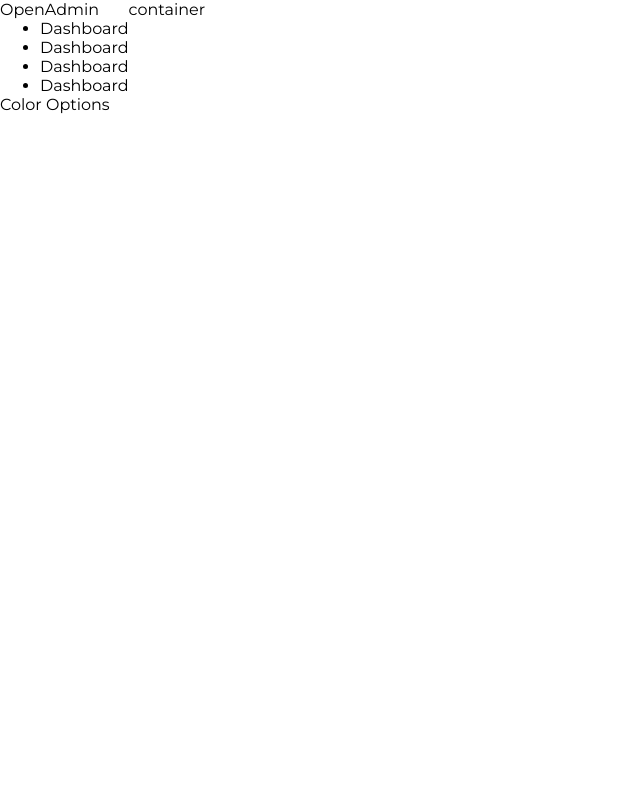
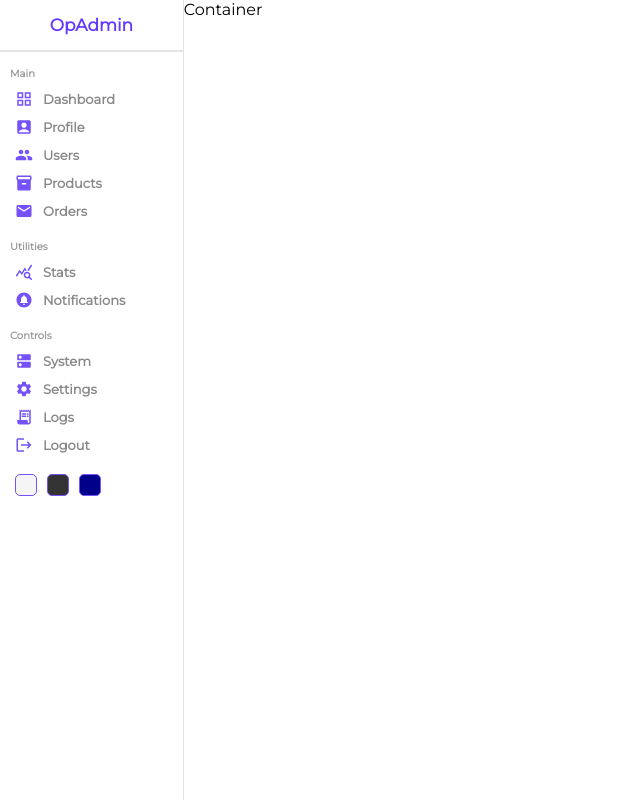
Before and after one commit to dhirendralive9/react-admin-dashboard, a React (Create React App) app: page / in a window 1280 px wide. Shown: the whole page, without its empty margins (0-640 px from the left). Built offline with nearby package versions, Linux system fonts and the light colour scheme.

Commit message:
completed the Sidebar,added material UI.

```diff
--- a/package.json
+++ b/package.json
@@ -3,6 +3,10 @@
   "version": "0.1.0",
   "private": true,
   "dependencies": {
+    "@emotion/react": "^11.9.3",
+    "@emotion/styled": "^11.9.3",
+    "@mui/icons-material": "^5.8.4",
+    "@mui/material": "^5.8.6",
     "@testing-library/jest-dom": "^5.16.4",
     "@testing-library/react": "^13.3.0",
     "@testing-library/user-event": "^13.5.0",
--- a/src/components/sidebar/Sidebar.jsx
+++ b/src/components/sidebar/Sidebar.jsx
@@ -1,30 +1,81 @@
 import './sidebar.scss';
+import GridViewIcon from '@mui/icons-material/GridView';
+import AccountBoxIcon from '@mui/icons-material/AccountBox';
+import GroupIcon from '@mui/icons-material/Group';
+import Inventory2Icon from '@mui/icons-material/Inventory2';
+import LocalPostOfficeIcon from '@mui/icons-material/LocalPostOffice';
+import QueryStatsIcon from '@mui/icons-material/QueryStats';
+import CircleNotificationsIcon from '@mui/icons-material/CircleNotifications';
+import DnsIcon from '@mui/icons-material/Dns';
+import SettingsIcon from '@mui/icons-material/Settings';
+import ReceiptLongIcon from '@mui/icons-material/ReceiptLong';
+import LogoutIcon from '@mui/icons-material/Logout';
 
 export const Sidebar = () => {
   return (
     <div className='sidebar'>
         <div className="top">
             <span className="logo">
-                OpenAdmin
+                OpAdmin
             </span>
         </div>
+        <hr />
         <div className="center">
             <ul>
+                <p className="title">Main</p>
                 <li>
+                    <GridViewIcon className='icon'/>
                     <span>Dashboard</span>
                 </li>
                 <li>
-                    <span>Dashboard</span>
+                    <AccountBoxIcon className='icon'/>
+                    <span>Profile</span>
                 </li>
                 <li>
-                    <span>Dashboard</span>
+                    <GroupIcon className='icon'/>
+                    <span>Users</span>
                 </li>
                 <li>
-                    <span>Dashboard</span>
+                    <Inventory2Icon className='icon'/>
+                    <span>Products</span>
+                </li>
+                <li>
+                    <LocalPostOfficeIcon className='icon'/>
+                    <span>Orders</span>
+                </li>
+                <p className="title">Utilities</p>
+                <li>
+                    <QueryStatsIcon className='icon'/>
+                    <span>Stats</span>
+                </li>
+                <li>
+                   <CircleNotificationsIcon className='icon'/>
+                    <span>Notifications</span>
+                </li>
+                <p className="title">Controls</p>
+                <li>
+                    <DnsIcon className='icon'/>
+                    <span>System</span>
+                </li>
+                <li>
+                    <SettingsIcon className='icon'/>
+                    <span>Settings</span>
+                </li>
+                <li>
+                    <ReceiptLongIcon className='icon'/>
+                    <span>Logs</span>
+                </li>
+                <li>
+                    <LogoutIcon className='icon'/>
+                    <span>Logout</span>
                 </li>
             </ul>
         </div>
-        <div className="bottom">Color Options</div>
+        <div className="bottom">
+            <div className="colorOption"></div>
+            <div className="colorOption"></div>
+            <div className="colorOption"></div>
+        </div>
     </div>
   )
 }
--- a/src/components/sidebar/sidebar.scss
+++ b/src/components/sidebar/sidebar.scss
@@ -0,0 +1,90 @@
+.sidebar {
+    flex: 1;
+    border-right: 0.5px solid rgb(230, 227, 227);
+    min-height: 100vh;
+    background-color: white;
+
+    .top {
+      height: 50px;
+      display: flex;
+      align-items: center;
+      justify-content: center;
+
+      .logo {
+        font-size: 17px;
+        font-weight: bold;
+        color: #6439ff;
+      }
+    }
+
+    hr {
+      height: 0;
+      border: 0.5px solid rgb(230, 227, 227);
+    }
+
+    .center {
+      padding-left: 10px;
+
+      ul {
+        list-style: none;
+        margin: 0;
+        padding: 0;
+
+        .title {
+          font-size: 10px;
+          font-weight: bold;
+          color: #999;
+          margin-top: 15px;
+          margin-bottom: 5px;
+        }
+
+        li {
+          display: flex;
+          align-items: center;
+          padding: 5px;
+          cursor: pointer;
+
+          &:hover {
+            background-color: #ece8ff;
+          }
+
+          .icon {
+            font-size: 18px;
+            color: #7451f8;
+          }
+
+          span{
+              font-size: 13px;
+              font-weight: 600;
+              color: #888;
+              margin-left: 10px;
+          }
+        }
+      }
+    }
+
+    .bottom{
+        display: flex;
+        align-items: center;
+        margin: 10px;
+
+        .colorOption{
+            width: 20px;
+            height: 20px;
+            border-radius: 5px;
+            border: 1px solid #7451f8;
+            cursor: pointer;
+            margin: 5px;
+
+            &:nth-child(1){
+                background-color: whitesmoke;
+            }
+            &:nth-child(2){
+                background-color: #333;
+            }
+            &:nth-child(3){
+                background-color: darkblue;
+            }
+        }
+    }
+  }
--- a/src/pages/home/Home.jsx
+++ b/src/pages/home/Home.jsx
@@ -7,7 +7,7 @@
     <div className='home'>
     <Sidebar/>
     <div className="homeContainer">
-      container
+      Container
     </div>
     </div>
   )
```
Also changed, not shown: 1 other file (tests, documents, lock files or other folders).
